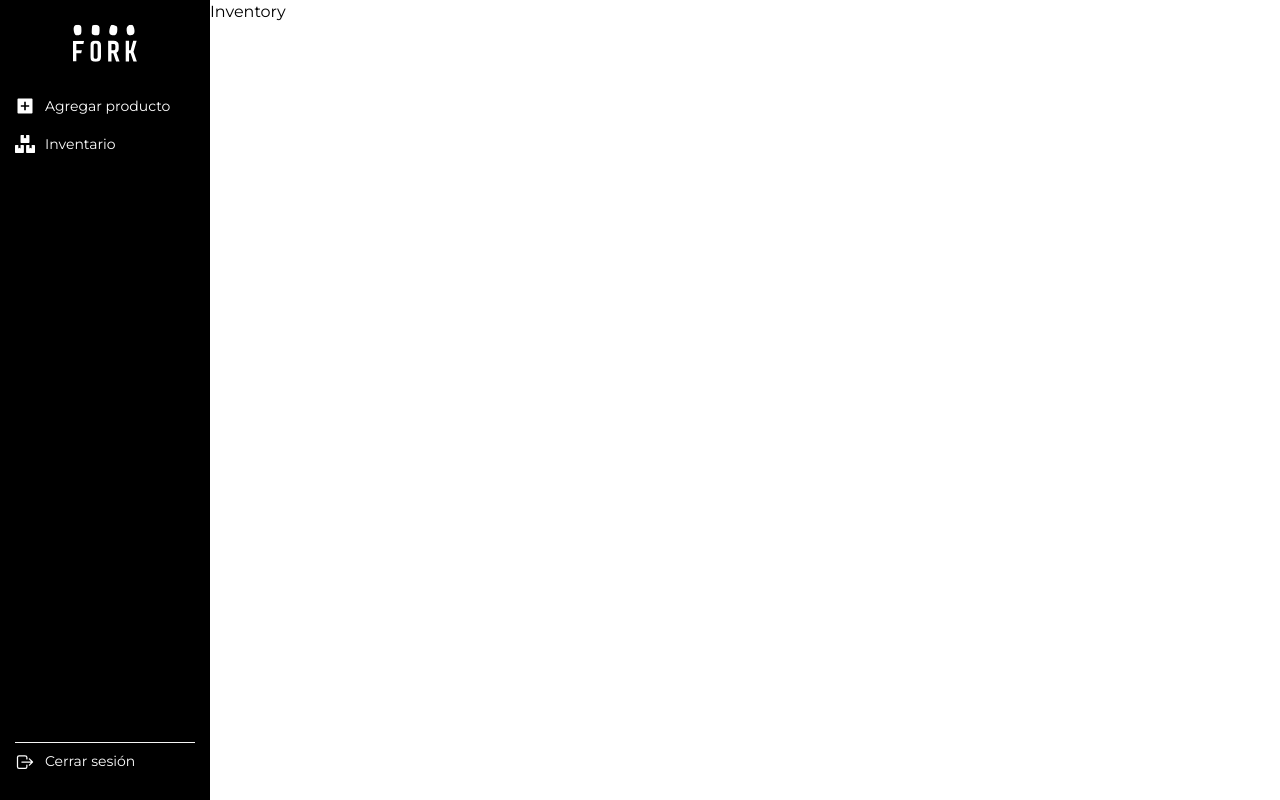
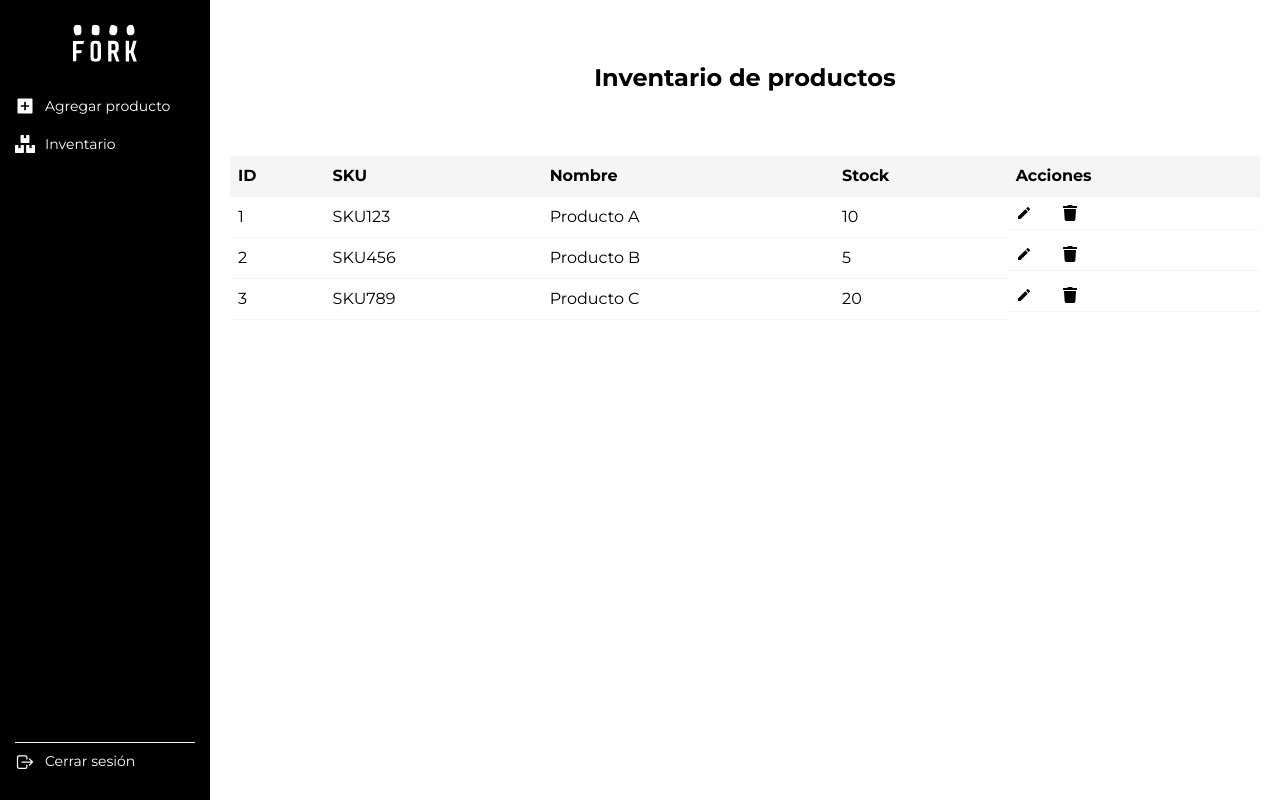
Before and after one commit to dalfarobaez/desafio-final-frontend, a React (Vite) app: page /backoffice/inventario in a window 1280 px wide. Built offline with nearby package versions, Linux system fonts and the light colour scheme.

Commit message:
feat: add inventory

```diff
--- a/src/Routes/AppRouter.jsx
+++ b/src/Routes/AppRouter.jsx
@@ -1,6 +1,6 @@
-import { BrowserRouter, Navigate, Route, Routes } from 'react-router-dom';
-import AdminLayout from '../layouts/AdminLayout/AdminLayout';
-import StoreLayout from '../layouts/StoreLayout/StoreLayout';
+import { BrowserRouter, Navigate, Route, Routes } from "react-router-dom";
+import AdminLayout from "../layouts/AdminLayout/AdminLayout";
+import StoreLayout from "../layouts/StoreLayout/StoreLayout";
 import {
   HomePage,
   ProductCategoryPage,
@@ -11,30 +11,39 @@ import {
   CartPage,
   CheckoutPage,
   NotFoundPage,
-} from '../pages';
-import EditProductPage from '../pages/backoffice/EditProduct/EditProductPage';
-import InventoryPage from '../pages/backoffice/Inventory/InventoryPage';
-import NewProductPage from '../pages/backoffice/NewProduct/NewProductPage';
+} from "../pages";
+import EditProductPage from "../pages/backoffice/EditProduct/EditProductPage";
+import InventoryPage from "../pages/backoffice/Inventory/InventoryPage";
+import NewProductPage from "../pages/backoffice/NewProduct/NewProductPage";
 
 const AppRouter = () => {
   return (
     <BrowserRouter>
       <Routes>
         <Route element={<StoreLayout />}>
-          <Route path='/' element={<HomePage />} />
-          <Route path='/categoria/:categoryId' element={<ProductCategoryPage />} />
-          <Route path='/producto/:productId' element={<ProductDetailsPage />} />
-          <Route path='/login' element={<LoginPage />} />
-          <Route path='/register' element={<RegisterPage />} />
-          <Route path='/mi-perfil' element={<ProfilePage />} />
-          <Route path='/carrito' element={<CartPage />} />
-          <Route path='/checkout' element={<CheckoutPage />} />
-          <Route path='*' element={<NotFoundPage />} />
+          <Route path="/" element={<HomePage />} />
+          <Route
+            path="/categoria/:categoryId"
+            element={<ProductCategoryPage />}
+          />
+          <Route path="/producto/:productId" element={<ProductDetailsPage />} />
+          <Route path="/login" element={<LoginPage />} />
+          <Route path="/register" element={<RegisterPage />} />
+          <Route path="/mi-perfil" element={<ProfilePage />} />
+          <Route path="/carrito" element={<CartPage />} />
+          <Route path="/checkout" element={<CheckoutPage />} />
+          <Route path="*" element={<NotFoundPage />} />
         </Route>
         <Route element={<AdminLayout />}>
-          <Route path='/backoffice/inventario' element={<InventoryPage />} />
-          <Route path='/backoffice/agregar-producto' element={<NewProductPage />} />
-          <Route path='/backoffice/editar-producto' element={<EditProductPage />} />
+          <Route path="/backoffice/inventario" element={<InventoryPage />} />
+          <Route
+            path="/backoffice/agregar-producto"
+            element={<NewProductPage />}
+          />
+          <Route
+            path="/backoffice/editar-producto/:productId"
+            element={<EditProductPage />}
+          />
         </Route>
       </Routes>
     </BrowserRouter>
--- a/src/components/sideMenu/SideMenu.jsx
+++ b/src/components/sideMenu/SideMenu.jsx
@@ -1,11 +1,8 @@
-import styled from "styled-components";
-import FlexContainer from "../layout/FlexContainer";
-import colors from "../../styles/colors";
-import { Link } from "react-router-dom";
 import { FaBoxes } from "react-icons/fa";
 import { RiAddBoxFill } from "react-icons/ri";
 import { IoLogOutOutline } from "react-icons/io5";
 import { ForkWhiteIcon } from "../icons";
+import { LogOut, MenuElement, SideMenuContainer } from "./SideMenu.styles";
 
 const menuItems = [
   {
@@ -41,43 +38,3 @@ const SideMenu = () => {
 };
 
 export default SideMenu;
-
-const SideMenuContainer = styled(FlexContainer)`
-  width: 210px;
-  background-color: ${colors.forkBlack};
-  flex-direction: column;
-  padding: 20px 15px;
-  > svg {
-    transform: scale(0.8);
-    margin: 0 auto;
-    margin-bottom: 20px;
-  }
-`;
-
-const MenuElement = styled(FlexContainer).attrs({
-  as: Link,
-})`
-  justify-content: flex-start;
-  align-items: center;
-  height: 38px;
-  transition: opacity 100ms ease-in;
-  gap: 10px;
-  &:hover {
-    opacity: 0.7;
-  }
-  p,
-  svg {
-    color: ${colors.forkWhite};
-  }
-  p {
-    font-size: 14px;
-  }
-  svg {
-    font-size: 20px;
-  }
-`;
-const LogOut = styled(MenuElement).attrs({ as: "div" })`
-  cursor: pointer;
-  margin-top: auto;
-  border-top: 1px solid ${colors.forkLight};
-`;
--- /dev/null
+++ b/src/components/sideMenu/SideMenu.styles.jsx
@@ -0,0 +1,53 @@
+import styled from "styled-components";
+import colors from "../../styles/colors";
+import FlexContainer from "../layout/FlexContainer";
+import { Link } from "react-router-dom";
+
+const SideMenuContainer = styled(FlexContainer)`
+  /* position: fixed;
+  top: 0;
+  left: 0; */
+  //todo sidebar fixed
+  height: 100vh;
+  width: 210px;
+
+  min-width: 210px;
+  background-color: ${colors.forkBlack};
+  flex-direction: column;
+  padding: 20px 15px;
+  > svg {
+    transform: scale(0.8);
+    margin: 0 auto;
+    margin-bottom: 20px;
+  }
+`;
+
+const MenuElement = styled(FlexContainer).attrs({
+  as: Link,
+})`
+  justify-content: flex-start;
+  align-items: center;
+  height: 38px;
+  transition: opacity 100ms ease-in;
+  gap: 10px;
+  &:hover {
+    opacity: 0.7;
+  }
+  p,
+  svg {
+    color: ${colors.forkWhite};
+  }
+  p {
+    font-size: 14px;
+  }
+  svg {
+    font-size: 20px;
+  }
+`;
+const LogOut = styled(MenuElement).attrs({ as: "div" })`
+  cursor: pointer;
+  margin-top: auto;
+  border-top: 1px solid ${colors.forkLight};
+`;
+
+export { LogOut, MenuElement, SideMenuContainer };
--- a/src/layouts/StoreLayout/StoreLayout.jsx
+++ b/src/layouts/StoreLayout/StoreLayout.jsx
@@ -2,15 +2,23 @@ import { Outlet } from "react-router-dom";
 import Footer from "../../components/footer/Footer";
 import Header from "../../components/header/Header";
 import { StoreLayoutStyled } from "./StoreLayout.styles";
+import styled from "styled-components";
 
 const StoreLayout = () => {
   return (
     <StoreLayoutStyled>
       <Header />
-      <Outlet />
+      <CustomOutletWrapper>
+        <Outlet />
+      </CustomOutletWrapper>
       <Footer />
     </StoreLayoutStyled>
   );
 };
 
 export default StoreLayout;
+
+const CustomOutletWrapper = styled.div`
+  margin-left: 220px;
+  width: calc(100% - 210px);
+`;
--- a/src/pages/backoffice/Inventory/InventoryPage.jsx
+++ b/src/pages/backoffice/Inventory/InventoryPage.jsx
@@ -1,5 +1,61 @@
+import { MdEdit } from "react-icons/md";
+import { FaTrash } from "react-icons/fa";
+
+import { useNavigate } from "react-router-dom";
+import {
+  ActionsTable,
+  InventoryContainer,
+  InventoryTable,
+} from "./InventoryPage.styles";
+
+const productList = [
+  { id: 1, sku: "SKU123", name: "Producto A", quantity: 10 },
+  { id: 2, sku: "SKU456", name: "Producto B", quantity: 5 },
+  { id: 3, sku: "SKU789", name: "Producto C", quantity: 20 },
+];
+
 const Inventory = () => {
-  return <div>Inventory</div>;
+  const navigate = useNavigate();
+
+  const handleNavigate = () => {
+    navigate("/backoffice/editar-producto/1");
+  };
+
+  const handleRemove = () => {
+    console.log("Remove item");
+  };
+  return (
+    <InventoryContainer>
+      <h2>Inventario de productos</h2>
+      <InventoryTable>
+        <thead>
+          <tr>
+            <th>ID</th>
+            <th>SKU</th>
+            <th>Nombre</th>
+            <th>Stock</th>
+            <th>Acciones</th>
+          </tr>
+        </thead>
+        <tbody>
+          {productList.map((product) => {
+            return (
+              <tr key={product.id}>
+                <td>{product.id}</td>
+                <td>{product.sku}</td>
+                <td>{product.name}</td>
+                <td>{product.quantity}</td>
+                <ActionsTable>
+                  <MdEdit onClick={handleNavigate} />
+                  <FaTrash onClick={handleRemove} />
+                </ActionsTable>
+              </tr>
+            );
+          })}
+        </tbody>
+      </InventoryTable>
+    </InventoryContainer>
+  );
 };
 
 export default Inventory;
--- /dev/null
+++ b/src/pages/backoffice/Inventory/InventoryPage.styles.jsx
@@ -0,0 +1,41 @@
+import styled from "styled-components";
+import FlexContainer from "../../../components/layout/FlexContainer";
+import colors from "../../../styles/colors";
+
+const InventoryContainer = styled(FlexContainer)`
+  flex-direction: column;
+  align-items: center;
+  width: 100%;
+  padding: 60px 20px;
+
+  h2 {
+    margin-bottom: 60px;
+  }
+`;
+
+const InventoryTable = styled.table`
+  max-width: 1200px;
+  text-align: left;
+  border-collapse: collapse;
+  thead {
+    border-bottom: 1px solid ${colors.forkLight};
+    background-color: ${colors.forkLight};
+  }
+  th,
+  td {
+    text-align: left;
+    padding: 8px;
+  }
+  td {
+    border-bottom: 1px solid ${colors.forkLight};
+  }
+`;
+
+const ActionsTable = styled(FlexContainer).attrs({ as: "td" })`
+  gap: 30px;
+  svg {
+    cursor: pointer;
+  }
+`;
+
+export { ActionsTable, InventoryContainer, InventoryTable };
--- a/src/pages/backoffice/NewProduct/NewProductPage.jsx
+++ b/src/pages/backoffice/NewProduct/NewProductPage.jsx
@@ -1,5 +1,5 @@
-import FlexContainer from '../../../components/layout/FlexContainer';
-import ProductForm from '../../../components/productForm/ProductForm';
+import FlexContainer from "../../../components/layout/FlexContainer";
+import ProductForm from "../../../components/productForm/ProductForm";
 
 const NewProduct = () => {
   return <ProductForm />;
```
